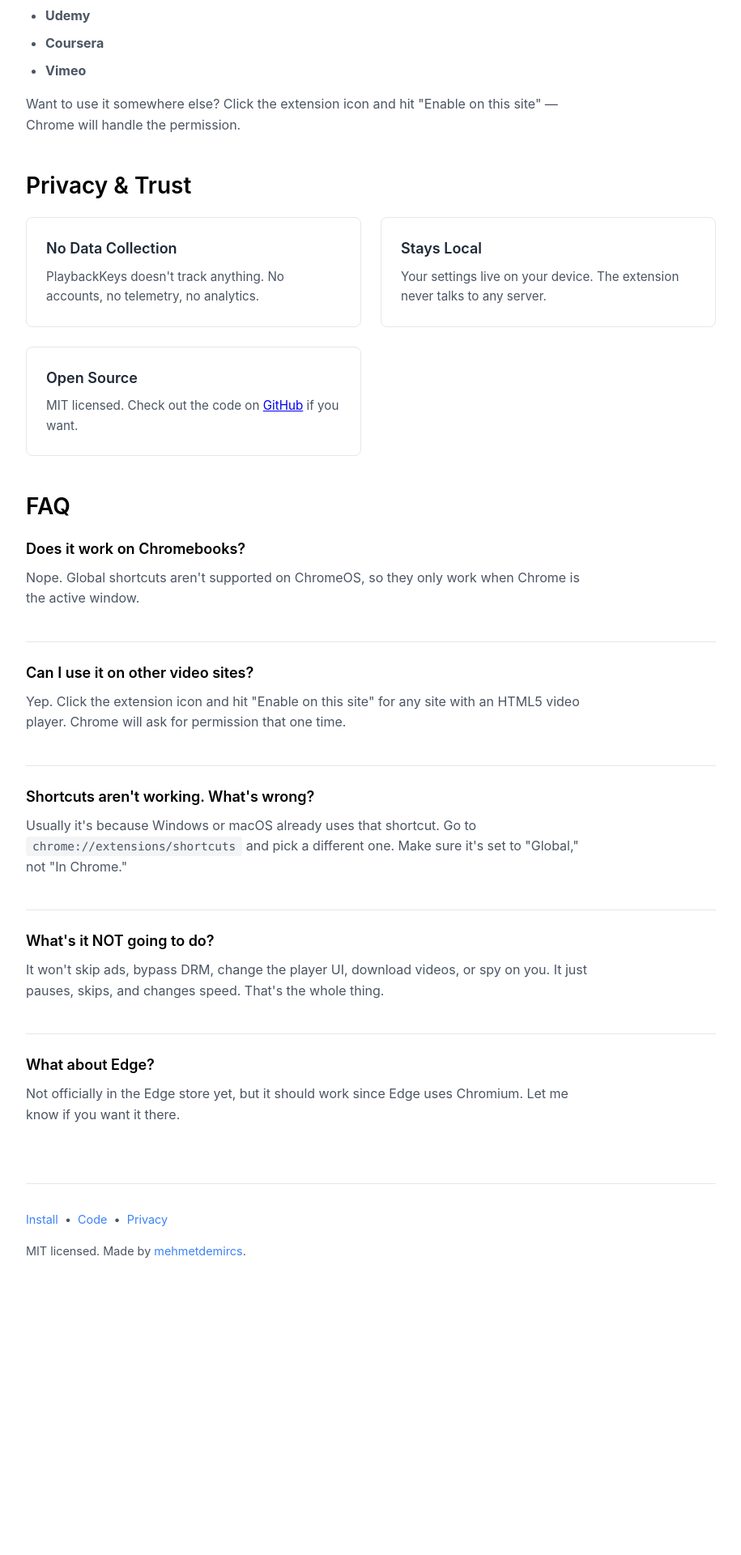
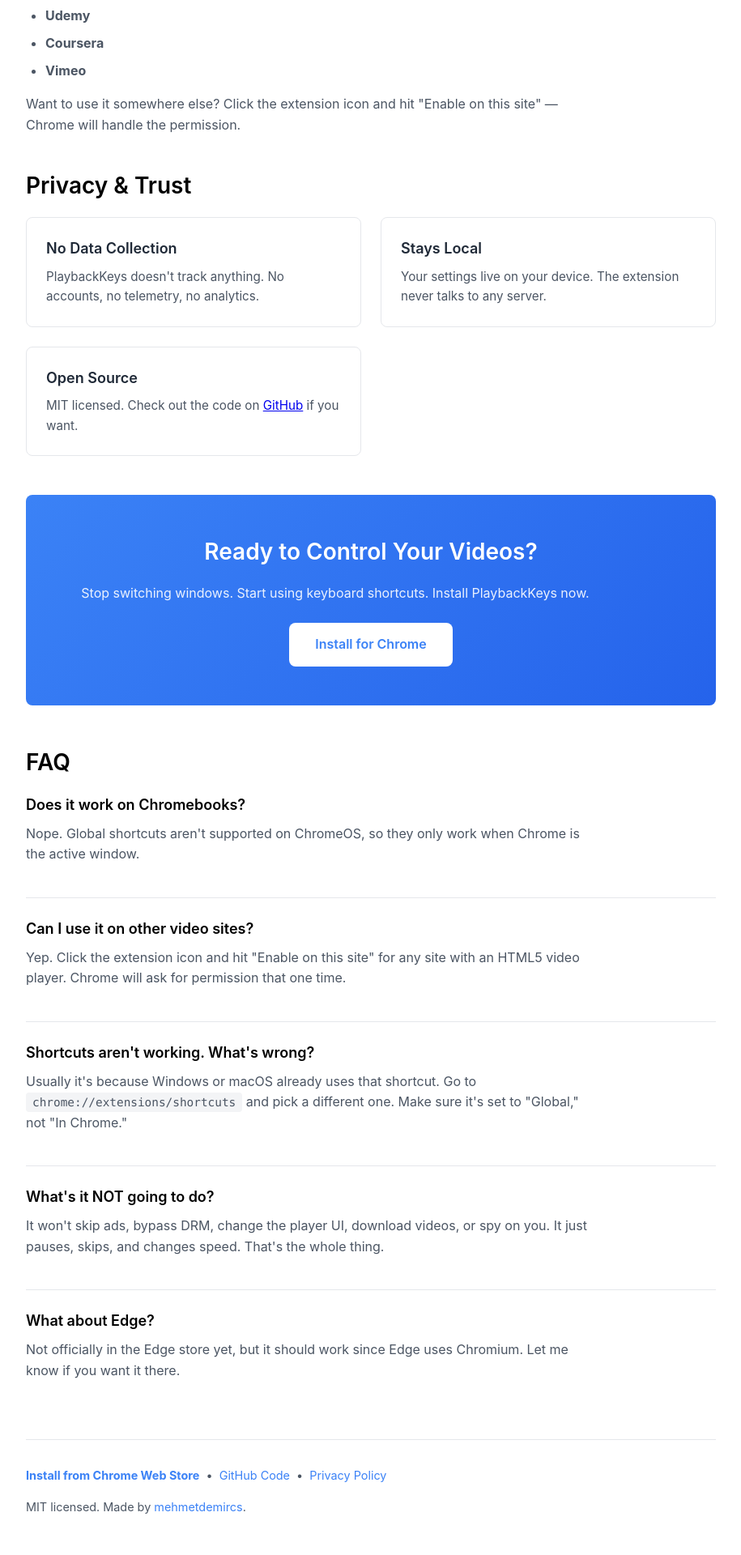
Before and after one commit to mehmetdemircs/PlaybackKeys, a Jekyll site: the page docs/index.html, which Jekyll copies as it is, in a window 1280 px wide. Shown: the part 1974-3894 px from the top of the page at 81% size, without its empty margins (182-1097 px from the left). Built offline with Jekyll 4.4.1, drawn with Linux system fonts in a browser that asks for light colours; before the commit the page ends 3578 px from its top, so only the background shows below that.

Commit message:
Enhance landing page with more CTAs and set up automated release packaging
- Added "Get Started" section with prominent CTA before FAQ
- Enhanced footer with bold "Install from Chrome Web Store" link
- Added GitHub Actions workflow to automatically create and upload release ZIP packages on tag push
- Updated README to link to the website landing page

The release workflow will:
- Trigger on any new version tag (v*)
- Create a zip file with source code (excluding git-ignored files)
- Upload it as an asset to the GitHub release automatically

Co-Authored-By: Claude Haiku 4.5 <noreply@anthropic.com>

```diff
--- a/docs/index.html
+++ b/docs/index.html
@@ -244,6 +244,41 @@
     footer a:hover {
       text-decoration: underline;
     }
+
+    .get-started {
+      background: linear-gradient(135deg, #3b82f6 0%, #2563eb 100%);
+      color: white;
+      padding: 3rem 2rem;
+      border-radius: 0.5rem;
+      text-align: center;
+      margin: 3rem 0;
+    }
+
+    .get-started h2 {
+      color: white;
+      margin-bottom: 1rem;
+    }
+
+    .get-started p {
+      color: rgba(255, 255, 255, 0.9);
+      margin-bottom: 1.5rem;
+    }
+
+    .get-started a {
+      display: inline-block;
+      background: white;
+      color: #3b82f6;
+      padding: 0.875rem 2rem;
+      text-decoration: none;
+      border-radius: 0.5rem;
+      font-weight: 600;
+      transition: transform 0.2s, box-shadow 0.2s;
+    }
+
+    .get-started a:hover {
+      transform: translateY(-2px);
+      box-shadow: 0 4px 12px rgba(0, 0, 0, 0.15);
+    }
   </style>
 </head>
 <body>
@@ -363,6 +398,12 @@
       </div>
     </section>
 
+    <section class="get-started">
+      <h2>Ready to Control Your Videos?</h2>
+      <p>Stop switching windows. Start using keyboard shortcuts. Install PlaybackKeys now.</p>
+      <a href="https://chromewebstore.google.com/detail/bhncnmnpinmgjpeoneoplieaakbkfdmn">Install for Chrome</a>
+    </section>
+
     <section class="faq">
       <h2>FAQ</h2>
 
@@ -394,11 +435,11 @@
 
     <footer>
       <p>
-        <a href="https://chromewebstore.google.com/detail/bhncnmnpinmgjpeoneoplieaakbkfdmn">Install</a>
+        <strong><a href="https://chromewebstore.google.com/detail/bhncnmnpinmgjpeoneoplieaakbkfdmn">Install from Chrome Web Store</a></strong>
         &nbsp;•&nbsp;
-        <a href="https://github.com/mehmetdemircs/PlaybackKeys">Code</a>
+        <a href="https://github.com/mehmetdemircs/PlaybackKeys">GitHub Code</a>
         &nbsp;•&nbsp;
-        <a href="https://github.com/mehmetdemircs/PlaybackKeys/blob/main/docs/PRIVACY.md">Privacy</a>
+        <a href="https://github.com/mehmetdemircs/PlaybackKeys/blob/main/docs/PRIVACY.md">Privacy Policy</a>
       </p>
       <p style="margin-top: 1rem;">MIT licensed. Made by <a href="https://github.com/mehmetdemircs">mehmetdemircs</a>.</p>
     </footer>
```
Also changed, not shown: .github/workflows/release.yml (added), README.md.
